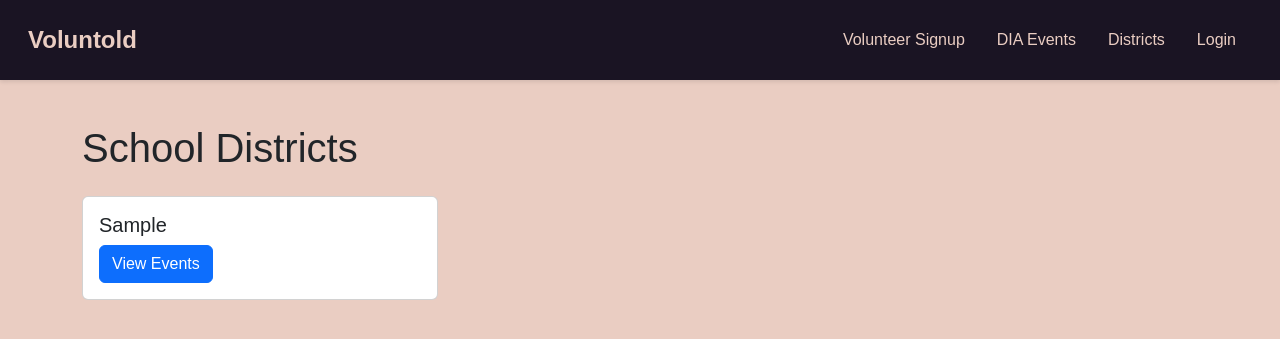
After one commit to admiralorbiter/Voluntold, a Flask app: page /districts in a window 1280 px wide. The commit adds this page. Shown: the top 339 px of the page. Run offline with Flask 3, Linux system fonts and the light colour scheme; tables that the repository leaves empty hold one stand-in row (values such as "Sample post").

Commit message:
started working on distirct pages for events

```diff
--- a/routes/__init__.py
+++ b/routes/__init__.py
@@ -4,6 +4,9 @@ from .dashboard import dashboard_bp
 from .upcoming_events import upcoming_events_bp
 from .dia import dia_events_bp
 from .school_mappings import bp as school_mappings_bp
+from .district import bp as district_bp
+
+__all__ = ['init_routes']
 
 def init_routes(app):
     app.register_blueprint(main_bp)
@@ -12,3 +15,4 @@ def init_routes(app):
     app.register_blueprint(upcoming_events_bp, url_prefix='/events')
     app.register_blueprint(dia_events_bp, url_prefix='/events')
     app.register_blueprint(school_mappings_bp)
+    app.register_blueprint(district_bp)
--- /dev/null
+++ b/routes/district.py
@@ -0,0 +1,36 @@
+from flask import Blueprint, render_template
+from models.school_mapping import SchoolMapping
+from models.upcoming_event import UpcomingEvent
+from sqlalchemy import distinct
+from models import db
+
+bp = Blueprint('district', __name__)
+
+@bp.route('/districts')
+def list_districts():
+    """Show list of all districts"""
+    # Get unique districts from school mappings
+    districts = db.session.query(distinct(SchoolMapping.district)).order_by(SchoolMapping.district).all()
+    districts = [d[0] for d in districts]  # Extract district names from tuples
+
+    return render_template('districts/districts.html', districts=districts)
+
+@bp.route('/districts/<string:district_name>')
+def district_events(district_name):
+    """Show events for a specific district"""
+    # Get all schools in the district
+    schools = SchoolMapping.query.filter_by(district=district_name).all()
+
+    # Get all events associated with these schools
+    events = []
+    for school in schools:
+        events.extend(school.events.filter_by(display_on_website=True).all())
+
+    # Remove duplicates and sort by date
+    events = list(set(events))
+    events.sort(key=lambda x: x.start_date)
+
+    return render_template('districts/show.html',
+                         district_name=district_name,
+                         schools=schools,
+                         events=events)
--- /dev/null
+++ b/templates/districts/districts.html
@@ -0,0 +1,22 @@
+{% extends "base.html" %}
+
+{% block title %}Districts{% endblock %}
+
+{% block content %}
+<div class="container mt-4">
+    <h1>School Districts</h1>
+    <div class="row mt-4">
+        {% for district in districts %}
+        <div class="col-md-4 mb-3">
+            <div class="card">
+                <div class="card-body">
+                    <h5 class="card-title">{{ district }}</h5>
+                    <a href="{{ url_for('district.district_events', district_name=district) }}"
+                       class="btn btn-primary">View Events</a>
+                </div>
+            </div>
+        </div>
+        {% endfor %}
+    </div>
+</div>
+{% endblock %}
--- a/templates/nav.html
+++ b/templates/nav.html
@@ -11,6 +11,9 @@
           </li>
           <li class="nav-item">
             <a class="nav-link" href="{{ url_for('dia_events.dia_events') }}">DIA Events</a>
+          </li>
+          <li class="nav-item">
+            <a class="nav-link" href="{{ url_for('district.list_districts') }}">Districts</a>
           </li>
           {% if current_user.is_authenticated %}
             <li class="nav-item">
```
Also changed, not shown: templates/districts/show.html (added, +58 -0 lines).
